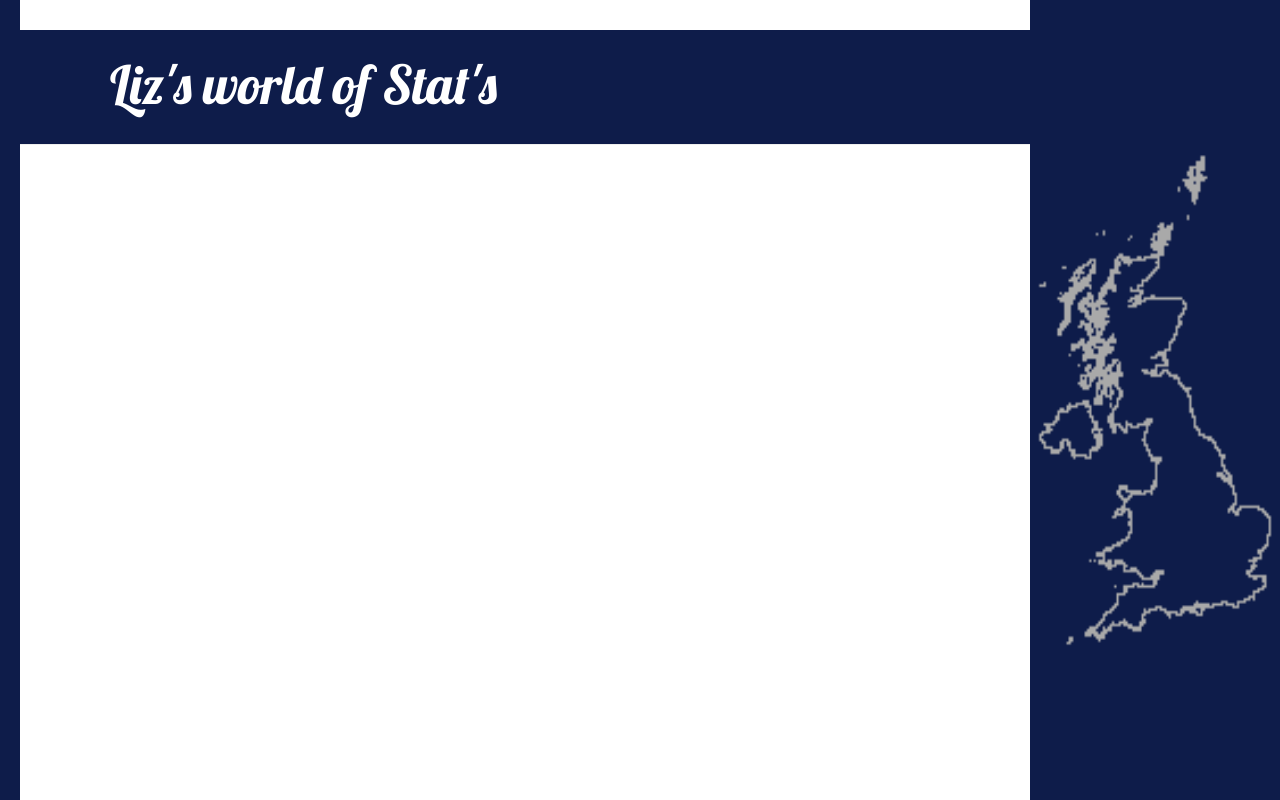
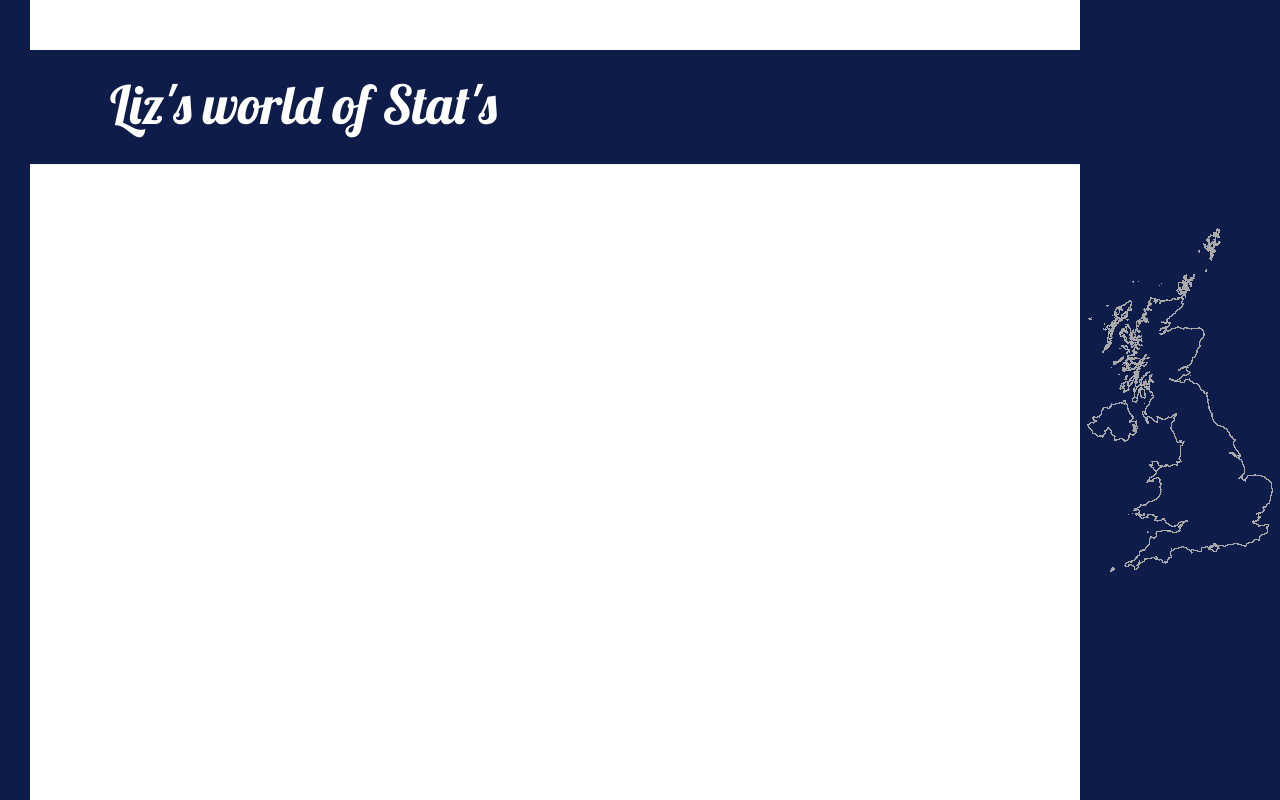
Before and after one commit to lizametcalfe/my-first-blog, a Django app: page / in a window 1280 px wide. Run offline with Django 3.2, Linux system fonts and the light colour scheme; data that the repository does not hold is empty; some libraries are stand-ins or nearby versions.

Commit message:
Updating CSS again

```diff
--- a/blogsite/static/css/blogsite.css
+++ b/blogsite/static/css/blogsite.css
@@ -6,15 +6,15 @@ h1 a {
 body {
     padding-left: 15px;
     background: white url("images/UKGIF.gif") no-repeat right;
-    background-size: 250px 900px;
+    background-size: 200px 900px;
 }
 
 .page-header {
     background-color: #0E1C4A;
-    margin-top: 30px;
-    padding: 5px 50px 20px 20px;
+    margin-top: 50px;
+    padding: 5px 20px 20px 20px;
     margin-left: 5px;
-    margin-right: 250px;
+    margin-right: 200px;
 }
 
 .page-header h1, .page-header h1 a, .page-header h1 a:visited, .page-header h1 a:active {
@@ -68,7 +68,7 @@ position: fixed;
 }
 #left, #right {
 top: 0; bottom: 0; left: 0;
-width: 20px;
+width: 30px;
 }
 #left { left: 0; }
 #right { right: 0; }
@@ -82,7 +82,7 @@ width: 20px;
 #}
 
 #top, #bottom {
-left: 0; right: 0;
+left: 0; right: 0; bottom: 0;
 height: 0px;
 }
 #top { top: 0; }
```
Also changed, not shown: blogsite/static/css/images/UKGIF.gif.
